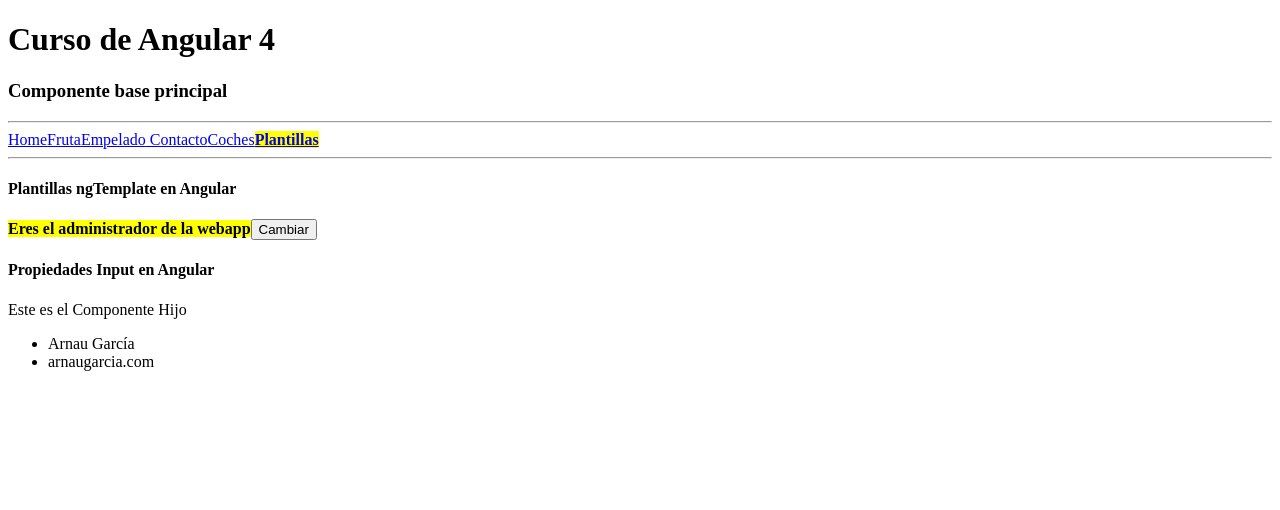
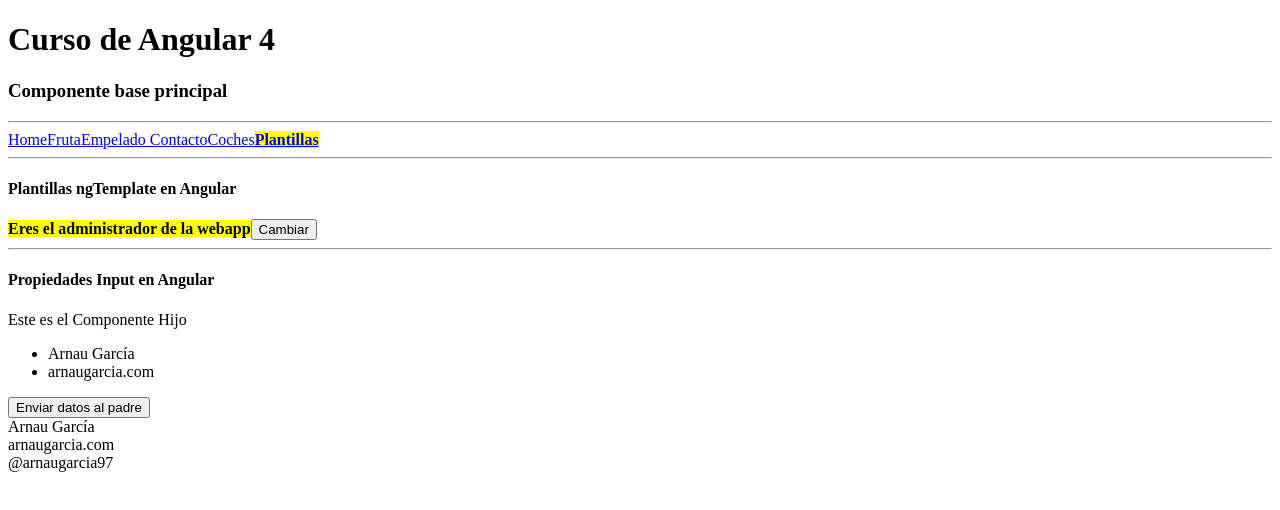
Before and after one commit to arnaugarcia/CursoAngular4, an Angular app: page /plantillas in a window 1280 px wide. Shown: the top 510 px of the page. Built offline with nearby package versions, Linux system fonts and the light colour scheme.

Commit message:
Decorador Output - Ejemplo practico

```diff
--- a/src/app/hijo/hijo.component.ts
+++ b/src/app/hijo/hijo.component.ts
@@ -1,7 +1,7 @@
 /**
  * Created by arnau on 13/7/17.
  */
-import {Component, Input} from '@angular/core';
+import {Component, EventEmitter, Input, Output} from '@angular/core';
 @Component({
   selector: 'componente-hijo',
   template: `<p>Este es el {{titulo}}</p>
@@ -9,6 +9,7 @@ import {Component, Input} from '@angular/core';
     <li>{{propiedad_uno}}</li>
     <li>{{propiedad_dos.web}}</li>
   </ul>
+    <button (click)="enviar($event)">Enviar datos al padre</button>
   `
 })
 
@@ -18,6 +19,7 @@ export class HijoComponent {
   @Input('texto1') propiedad_uno: string;
   @Input('texto2') propiedad_dos: string;
 
+  @Output() desde_el_hijo = new EventEmitter();
   constructor () {
     this.titulo = 'Componente Hijo';
   }
@@ -25,5 +27,14 @@ export class HijoComponent {
   ngOnInit() {
     console.log(this.propiedad_uno);
     console.log(this.propiedad_dos);
+    this.enviar();
+  }
+
+  enviar() {
+    this.desde_el_hijo.emit({
+      nombre: 'Arnau García',
+      web: 'arnaugarcia.com',
+      twitter: '@arnaugarcia97'
+    });
   }
 }
--- a/src/app/plantillas/plantillas.component.html
+++ b/src/app/plantillas/plantillas.component.html
@@ -11,14 +11,24 @@
 
 <ng-template #noAdmin>
   <strong style="background-color: red; color: white">NO ERES el administrador de la webapp</strong>
-  <button (click)="cambiar(true)">Cambiar</button>
 </ng-template>
+
+<hr>
 
 <h4>Propiedades Input en Angular</h4>
 
 <componente-hijo
   [texto1]="dato_externo"
   [texto2]="identity"
+  (desde_el_hijo)="recibirDatos($event)"
 >
 
 </componente-hijo>
+
+<div *ngIf="datos_del_hijo">
+  {{datos_del_hijo.nombre}}
+  <br>
+  {{datos_del_hijo.web}}
+  <br>
+  {{datos_del_hijo.twitter}}
+</div>
--- a/src/app/plantillas/plantillas.component.ts
+++ b/src/app/plantillas/plantillas.component.ts
@@ -10,11 +10,12 @@ export class PlantillasComponent {
   public titulo: string;
   public administrador: boolean;
   public dato_externo = 'Arnau García';
+  public datos_del_hijo;
   public identity = {
     id: 1,
     web: 'arnaugarcia.com',
     tematica: 'Desarrollo'
-  }
+  };
 
   constructor() {
     this.titulo = 'Plantillas ngTemplate en Angular';
@@ -24,4 +25,11 @@ export class PlantillasComponent {
   cambiar(value: boolean) {
     this.administrador = value;
   }
+
+  recibirDatos(event) {
+    console.log(event);
+    this.datos_del_hijo = event;
+  }
+
+
 }
```
